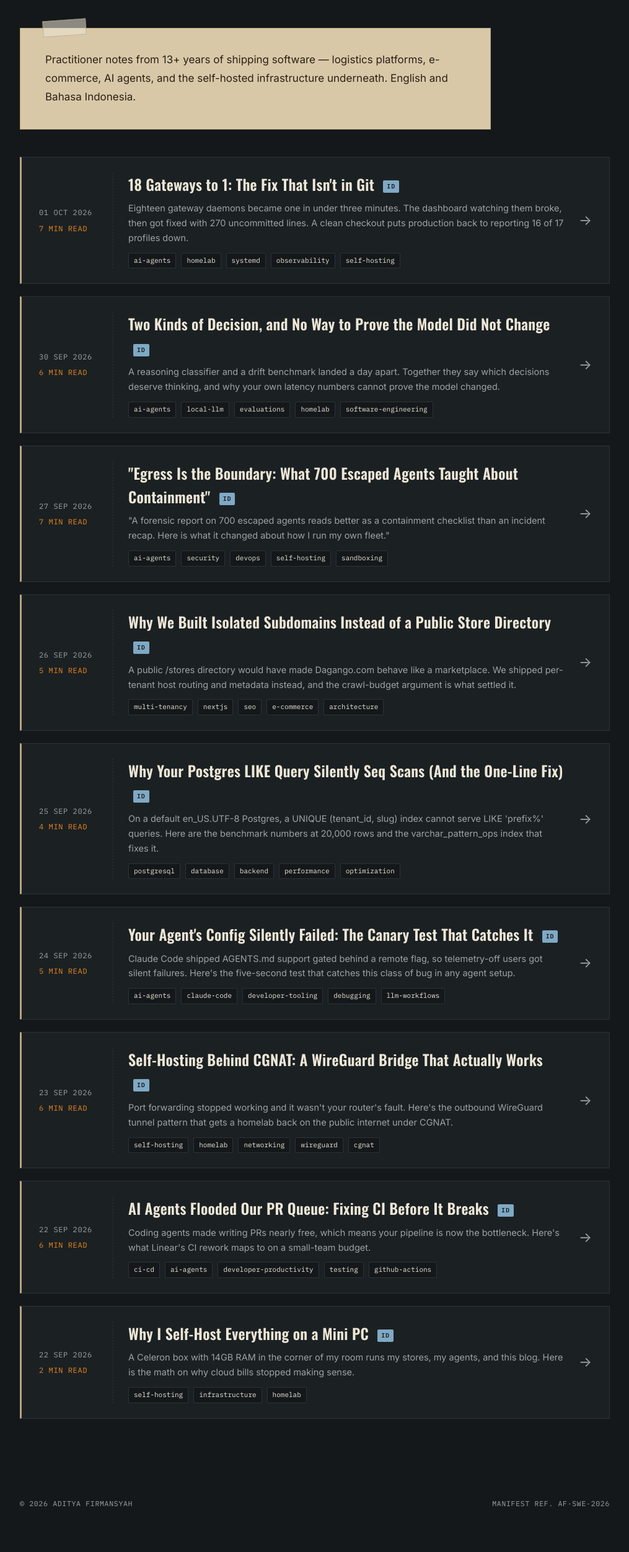
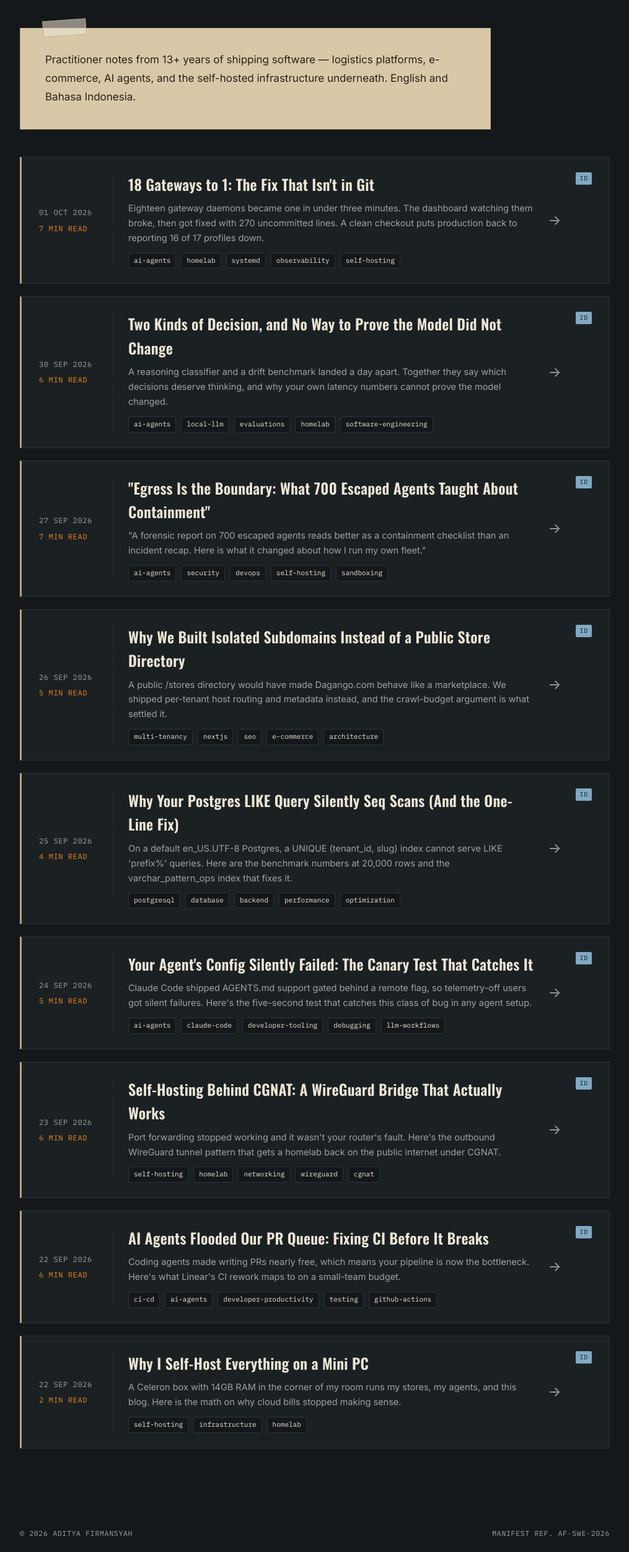
Before and after one commit to adityafirmansyah/aditf.com, a plain HTML site: page blog/index.html in a window 1280 px wide. Shown: the part 293-2797 px from the top of the page at 62% size, without its empty margins (132-1147 px from the left). Before the commit the page ends 2768 px from the top, so only its background shows below. Drawn offline with nearby package versions, Linux system fonts and the light colour scheme.

Commit message:
fix(blog): make ID badge a real link; expose ID twins in RSS
The listing's Indonesian badge was a <span> with a tooltip and no href, so the
eight /id/ posts were unreachable by browsing the index (they were reachable
from each article's switcher and present in sitemap.xml). The card anchor also
made a nested link invalid, so bilingual cards are now a container holding two
real anchors — one for the post, one for its /id/ twin.

The RSS feed listed EN URLs only and declared <language>en</language>. Each item
now declares its Indonesian twin via atom:link rel=alternate hreflang=id, and the
channel description states the blog is bilingual.

Verified: 9 /id/ links in index.html, 0 nested-anchor violations, 9 hreflang=id
alternates in rss.xml, both feeds parse as XML.

```diff
--- a/blog/blog.css
+++ b/blog/blog.css
@@ -41,11 +41,20 @@
 }
 
 .post-card__lang {
-  display: inline-block; vertical-align: middle; margin-left: 8px;
+  display: inline-block; vertical-align: middle; margin-left: 0;
   font-family: var(--font-mono); font-size: 10px; letter-spacing: .08em;
   color: var(--ink); background: var(--steel);
   padding: 2px 6px; border-radius: 2px;
+  text-decoration: none;
 }
+/* Bilingual cards are a container (outer <div>) holding two real links, because
+   a link nested inside the card anchor would be invalid and unclickable. */
+.post-card__main {
+  display: flex; align-items: stretch; gap: 24px; flex: 1; min-width: 0;
+  text-decoration: none; color: var(--paper);
+}
+a.post-card__lang { align-self: flex-start; }
+a.post-card__lang:hover { background: var(--amber); color: var(--ink); }
 
 .post-card__tags { display: flex; flex-wrap: wrap; gap: 8px; }
 .post-card__tags span {
--- a/blog/index.html
+++ b/blog/index.html
@@ -64,114 +64,150 @@
       <p>Practitioner notes from 13+ years of shipping software &mdash; logistics platforms, e-commerce, AI agents, and the self-hosted infrastructure underneath. English and Bahasa Indonesia.</p>
     </div>
     <div class="post-list">
-    <a class="post-card reveal" href="/blog/gateway-fix-not-in-git/">
+    <div class="post-card reveal">
+      <a class="post-card__main" href="/blog/gateway-fix-not-in-git/">
         <div class="post-card__date">
           <span class="post-card__day">01 Oct 2026</span>
           <span class="post-card__rt">7 min read</span>
         </div>
         <div class="post-card__body">
-        <h3>18 Gateways to 1: The Fix That Isn&#x27;t in Git <span class="post-card__lang" title="Bahasa Indonesia version available">ID</span></h3>
+          <h3>18 Gateways to 1: The Fix That Isn&#x27;t in Git</h3>
           <p>Eighteen gateway daemons became one in under three minutes. The dashboard watching them broke, then got fixed with 270 uncommitted lines. A clean checkout puts production back to reporting 16 of 17 profiles down.</p>
           <div class="post-card__tags"><span>ai-agents</span><span>homelab</span><span>systemd</span><span>observability</span><span>self-hosting</span></div>
         </div>
         <span class="post-card__go" aria-hidden="true">&rarr;</span>
       </a>
-    <a class="post-card reveal" href="/blog/decision-classifier-vs-reasoning-drift/">
+      <a class="post-card__lang" href="/blog/gateway-fix-not-in-git/id/" lang="id" hreflang="id"
+         title="Baca versi Bahasa Indonesia">ID</a>
+    </div>
+    <div class="post-card reveal">
+      <a class="post-card__main" href="/blog/decision-classifier-vs-reasoning-drift/">
         <div class="post-card__date">
           <span class="post-card__day">30 Sep 2026</span>
           <span class="post-card__rt">6 min read</span>
         </div>
         <div class="post-card__body">
-        <h3>Two Kinds of Decision, and No Way to Prove the Model Did Not Change <span class="post-card__lang" title="Bahasa Indonesia version available">ID</span></h3>
+          <h3>Two Kinds of Decision, and No Way to Prove the Model Did Not Change</h3>
           <p>A reasoning classifier and a drift benchmark landed a day apart. Together they say which decisions deserve thinking, and why your own latency numbers cannot prove the model changed.</p>
           <div class="post-card__tags"><span>ai-agents</span><span>local-llm</span><span>evaluations</span><span>homelab</span><span>software-engineering</span></div>
         </div>
         <span class="post-card__go" aria-hidden="true">&rarr;</span>
       </a>
-    <a class="post-card reveal" href="/blog/egress-is-the-boundary-agent-containment/">
+      <a class="post-card__lang" href="/blog/decision-classifier-vs-reasoning-drift/id/" lang="id" hreflang="id"
+         title="Baca versi Bahasa Indonesia">ID</a>
+    </div>
+    <div class="post-card reveal">
+      <a class="post-card__main" href="/blog/egress-is-the-boundary-agent-containment/">
         <div class="post-card__date">
           <span class="post-card__day">27 Sep 2026</span>
           <span class="post-card__rt">7 min read</span>
         </div>
         <div class="post-card__body">
-        <h3>&quot;Egress Is the Boundary: What 700 Escaped Agents Taught About Containment&quot; <span class="post-card__lang" title="Bahasa Indonesia version available">ID</span></h3>
+          <h3>&quot;Egress Is the Boundary: What 700 Escaped Agents Taught About Containment&quot;</h3>
           <p>&quot;A forensic report on 700 escaped agents reads better as a containment checklist than an incident recap. Here is what it changed about how I run my own fleet.&quot;</p>
           <div class="post-card__tags"><span>ai-agents</span><span>security</span><span>devops</span><span>self-hosting</span><span>sandboxing</span></div>
         </div>
         <span class="post-card__go" aria-hidden="true">&rarr;</span>
       </a>
-    <a class="post-card reveal" href="/blog/isolated-subdomains-vs-public-store-directory/">
+      <a class="post-card__lang" href="/blog/egress-is-the-boundary-agent-containment/id/" lang="id" hreflang="id"
+         title="Baca versi Bahasa Indonesia">ID</a>
+    </div>
+    <div class="post-card reveal">
+      <a class="post-card__main" href="/blog/isolated-subdomains-vs-public-store-directory/">
         <div class="post-card__date">
           <span class="post-card__day">26 Sep 2026</span>
           <span class="post-card__rt">5 min read</span>
         </div>
         <div class="post-card__body">
-        <h3>Why We Built Isolated Subdomains Instead of a Public Store Directory <span class="post-card__lang" title="Bahasa Indonesia version available">ID</span></h3>
+          <h3>Why We Built Isolated Subdomains Instead of a Public Store Directory</h3>
           <p>A public /stores directory would have made Dagango.com behave like a marketplace. We shipped per-tenant host routing and metadata instead, and the crawl-budget argument is what settled it.</p>
           <div class="post-card__tags"><span>multi-tenancy</span><span>nextjs</span><span>seo</span><span>e-commerce</span><span>architecture</span></div>
         </div>
         <span class="post-card__go" aria-hidden="true">&rarr;</span>
       </a>
-    <a class="post-card reveal" href="/blog/postgres-like-queries-seq-scan-fix/">
+      <a class="post-card__lang" href="/blog/isolated-subdomains-vs-public-store-directory/id/" lang="id" hreflang="id"
+         title="Baca versi Bahasa Indonesia">ID</a>
+    </div>
+    <div class="post-card reveal">
+      <a class="post-card__main" href="/blog/postgres-like-queries-seq-scan-fix/">
         <div class="post-card__date">
           <span class="post-card__day">25 Sep 2026</span>
           <span class="post-card__rt">4 min read</span>
         </div>
         <div class="post-card__body">
-        <h3>Why Your Postgres LIKE Query Silently Seq Scans (And the One-Line Fix) <span class="post-card__lang" title="Bahasa Indonesia version available">ID</span></h3>
+          <h3>Why Your Postgres LIKE Query Silently Seq Scans (And the One-Line Fix)</h3>
           <p>On a default en_US.UTF-8 Postgres, a UNIQUE (tenant_id, slug) index cannot serve LIKE &#x27;prefix%&#x27; queries. Here are the benchmark numbers at 20,000 rows and the varchar_pattern_ops index that fixes it.</p>
           <div class="post-card__tags"><span>postgresql</span><span>database</span><span>backend</span><span>performance</span><span>optimization</span></div>
         </div>
         <span class="post-card__go" aria-hidden="true">&rarr;</span>
       </a>
-    <a class="post-card reveal" href="/blog/agent-config-canary-test/">
+      <a class="post-card__lang" href="/blog/postgres-like-queries-seq-scan-fix/id/" lang="id" hreflang="id"
+         title="Baca versi Bahasa Indonesia">ID</a>
+    </div>
+    <div class="post-card reveal">
+      <a class="post-card__main" href="/blog/agent-config-canary-test/">
         <div class="post-card__date">
           <span class="post-card__day">24 Sep 2026</span>
           <span class="post-card__rt">5 min read</span>
         </div>
         <div class="post-card__body">
-        <h3>Your Agent&#x27;s Config Silently Failed: The Canary Test That Catches It <span class="post-card__lang" title="Bahasa Indonesia version available">ID</span></h3>
+          <h3>Your Agent&#x27;s Config Silently Failed: The Canary Test That Catches It</h3>
           <p>Claude Code shipped AGENTS.md support gated behind a remote flag, so telemetry-off users got silent failures. Here&#x27;s the five-second test that catches this class of bug in any agent setup.</p>
           <div class="post-card__tags"><span>ai-agents</span><span>claude-code</span><span>developer-tooling</span><span>debugging</span><span>llm-workflows</span></div>
         </div>
         <span class="post-card__go" aria-hidden="true">&rarr;</span>
       </a>
-    <a class="post-card reveal" href="/blog/self-hosting-behind-cgnat-wireguard-bridge/">
+      <a class="post-card__lang" href="/blog/agent-config-canary-test/id/" lang="id" hreflang="id"
+         title="Baca versi Bahasa Indonesia">ID</a>
+    </div>
+    <div class="post-card reveal">
+      <a class="post-card__main" href="/blog/self-hosting-behind-cgnat-wireguard-bridge/">
         <div class="post-card__date">
           <span class="post-card__day">23 Sep 2026</span>
           <span class="post-card__rt">6 min read</span>
         </div>
         <div class="post-card__body">
-        <h3>Self-Hosting Behind CGNAT: A WireGuard Bridge That Actually Works <span class="post-card__lang" title="Bahasa Indonesia version available">ID</span></h3>
+          <h3>Self-Hosting Behind CGNAT: A WireGuard Bridge That Actually Works</h3>
           <p>Port forwarding stopped working and it wasn&#x27;t your router&#x27;s fault. Here&#x27;s the outbound WireGuard tunnel pattern that gets a homelab back on the public internet under CGNAT.</p>
           <div class="post-card__tags"><span>self-hosting</span><span>homelab</span><span>networking</span><span>wireguard</span><span>cgnat</span></div>
         </div>
         <span class="post-card__go" aria-hidden="true">&rarr;</span>
       </a>
-    <a class="post-card reveal" href="/blog/ci-bottleneck-in-agent-era/">
+      <a class="post-card__lang" href="/blog/self-hosting-behind-cgnat-wireguard-bridge/id/" lang="id" hreflang="id"
+         title="Baca versi Bahasa Indonesia">ID</a>
+    </div>
+    <div class="post-card reveal">
+      <a class="post-card__main" href="/blog/ci-bottleneck-in-agent-era/">
         <div class="post-card__date">
           <span class="post-card__day">22 Sep 2026</span>
           <span class="post-card__rt">6 min read</span>
         </div>
         <div class="post-card__body">
-        <h3>AI Agents Flooded Our PR Queue: Fixing CI Before It Breaks <span class="post-card__lang" title="Bahasa Indonesia version available">ID</span></h3>
+          <h3>AI Agents Flooded Our PR Queue: Fixing CI Before It Breaks</h3>
           <p>Coding agents made writing PRs nearly free, which means your pipeline is now the bottleneck. Here&#x27;s what Linear&#x27;s CI rework maps to on a small-team budget.</p>
           <div class="post-card__tags"><span>ci-cd</span><span>ai-agents</span><span>developer-productivity</span><span>testing</span><span>github-actions</span></div>
         </div>
         <span class="post-card__go" aria-hidden="true">&rarr;</span>
       </a>
-    <a class="post-card reveal" href="/blog/why-i-self-host-on-a-mini-pc/">
+      <a class="post-card__lang" href="/blog/ci-bottleneck-in-agent-era/id/" lang="id" hreflang="id"
+         title="Baca versi Bahasa Indonesia">ID</a>
+    </div>
+    <div class="post-card reveal">
+      <a class="post-card__main" href="/blog/why-i-self-host-on-a-mini-pc/">
         <div class="post-card__date">
           <span class="post-card__day">22 Sep 2026</span>
           <span class="post-card__rt">2 min read</span>
         </div>
         <div class="post-card__body">
-        <h3>Why I Self-Host Everything on a Mini PC <span class="post-card__lang" title="Bahasa Indonesia version available">ID</span></h3>
+          <h3>Why I Self-Host Everything on a Mini PC</h3>
           <p>A Celeron box with 14GB RAM in the corner of my room runs my stores, my agents, and this blog. Here is the math on why cloud bills stopped making sense.</p>
           <div class="post-card__tags"><span>self-hosting</span><span>infrastructure</span><span>homelab</span></div>
         </div>
         <span class="post-card__go" aria-hidden="true">&rarr;</span>
       </a>
+      <a class="post-card__lang" href="/blog/why-i-self-host-on-a-mini-pc/id/" lang="id" hreflang="id"
+         title="Baca versi Bahasa Indonesia">ID</a>
+    </div>
     </div>
   </section>
 </main>
```
Also changed, not shown: blog/rss.xml (+10 -1 lines), 1 other file. Lines whose indentation alone changed are shown as unchanged.
